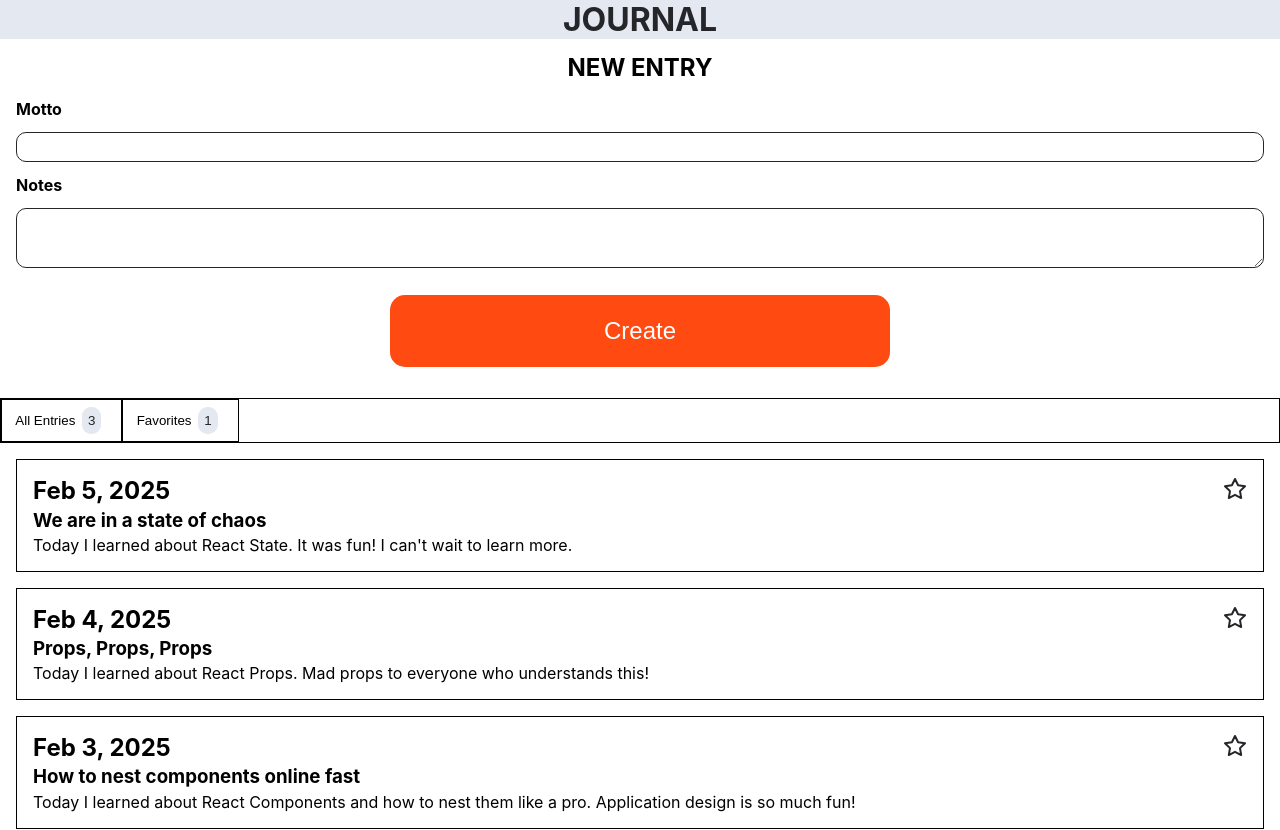
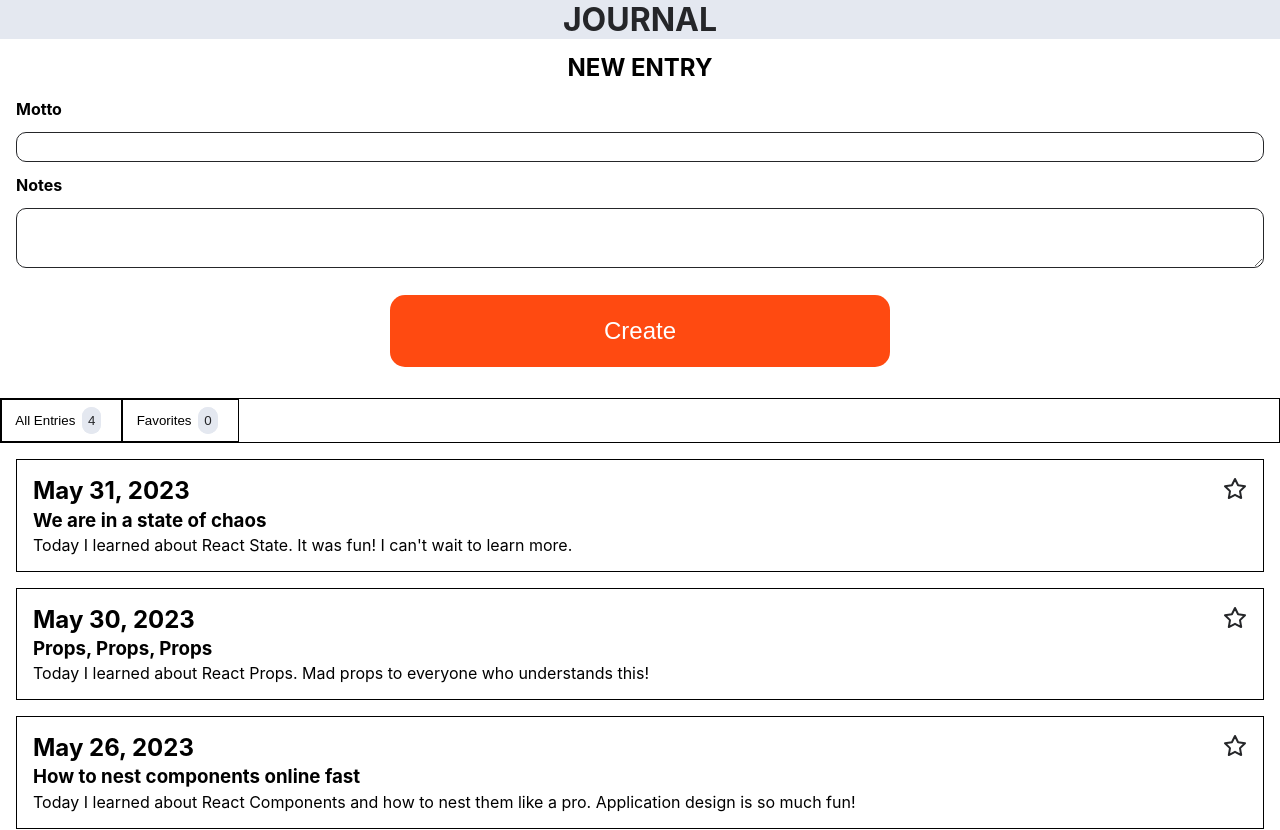
Before and after one commit to ryliecc/journal-app, a React (Create React App) app: page / in a window 1280 px wide. Shown: the top 830 px of the page. Built offline with nearby package versions, Linux system fonts and the light colour scheme.

Commit message:
add entry array length

```diff
--- a/src/App.js
+++ b/src/App.js
@@ -1,6 +1,5 @@
 import { useState } from "react";
 import { uid } from "uid";
-import Badge from "./components/Badge";
 import Button from "./components/Button";
 import EntriesSection from "./components/EntriesSection";
 import EntryForm from "./components/EntryForm";
@@ -10,7 +9,6 @@ import Header from "./components/Header";
 import FavoriteButton from "./components/FavoriteButton";
 import Input from "./components/Input";
 import Main from "./components/Main";
-import Tab from "./components/Tab";
 import TabBar from "./components/TabBar";
 import Textarea from "./components/Textarea";
 import Entry from "./components/Entry";
@@ -19,7 +17,7 @@ export default function App() {
   const [entries, setEntries] = useState([
     {
       id: 1000,
-      date: "Feb 5, 2025",
+      date: "May 31, 2023",
       motto: "We are in a state of chaos",
       notes:
         "Today I learned about React State. It was fun! I can't wait to learn more.",
@@ -27,7 +25,7 @@ export default function App() {
     },
     {
       id: 999,
-      date: "Feb 4, 2025",
+      date: "May 30, 2023",
       motto: "Props, Props, Props",
       notes:
         "Today I learned about React Props. Mad props to everyone who understands this!",
@@ -35,7 +33,7 @@ export default function App() {
     },
     {
       id: 998,
-      date: "Feb 3, 2025",
+      date: "May 26, 2023",
       motto: "How to nest components online fast",
       notes:
         "Today I learned about React Components and how to nest them like a pro. Application design is so much fun!",
@@ -43,12 +41,14 @@ export default function App() {
     },
     {
       id: 997,
-      date: "Feb 2, 2025",
+      date: "May 25, 2023",
       motto: "I'm a React Developer",
       notes: "My React-ion when I learned about React: 😍",
       isFavorite: false,
     },
   ]);
+
+  const favoriteEntries = entries.filter((entry) => entry.isFavorite === true);
 
   function handleAddEntry(event) {
     event.preventDefault();
@@ -63,10 +63,6 @@ export default function App() {
     setEntries([newEntry, ...entries]);
     form.reset();
     form.motto.focus();
-  }
-
-  function handleTabClick() {
-    console.log("tab clicked");
   }
 
   function handleToggleFavorite(favEntryId) {
@@ -90,14 +86,10 @@ export default function App() {
           <Button type="submit" text="Create" />
         </EntryForm>
         <EntriesSection>
-          <TabBar>
-            <Tab text="All Entries" onClick={handleTabClick}>
-              <Badge isActive="true" numberOfEntries="3" />
-            </Tab>
-            <Tab text="Favorites">
-              <Badge isActive="false" numberOfEntries="1" />
-            </Tab>
-          </TabBar>
+          <TabBar
+            numberOfAllEntries={entries.length}
+            numberOfFavoriteEntries={favoriteEntries.length}
+          />
           <EntryList>
             {entries.map((entry) => {
               return (
--- a/src/components/Badge.css
+++ /dev/null
@@ -1,12 +0,0 @@
-.entries-section__badge {
-  border: solid var(--color-water-10);
-  border-radius: 10px;
-  background-color: var(--color-water-10);
-  color: var(--color-granite);
-  margin: 0.5em;
-  border-width: 0.5em;
-}
-
-.entries-section__badge--active {
-  background-color: var(--color-nemo-mid);
-}
--- a/src/components/Badge.js
+++ /dev/null
@@ -1,14 +0,0 @@
-export default function Badge({ isActive, numberOfEntries }) {
-  return (
-    <span
-      isActive={isActive}
-      className={
-        isActive === true
-          ? "entries-section__badge entries-section__badge--active"
-          : "entries-section__badge"
-      }
-    >
-      {numberOfEntries}
-    </span>
-  );
-}
--- a/src/components/Tab.css
+++ /dev/null
@@ -1,6 +0,0 @@
-.entries-section__tab {
-  box-sizing: border-box;
-  border: solid thin;
-  text-align: center;
-  padding: 1em;
-}
--- a/src/components/Tab.js
+++ /dev/null
@@ -1,8 +0,0 @@
-export default function Tab({ onClick, text, children }) {
-  return (
-    <button type="button" onClick="onClick" className="entries-section__tab">
-      {text}
-      {children}
-    </button>
-  );
-}
--- a/src/components/TabBar.css
+++ b/src/components/TabBar.css
@@ -3,3 +3,19 @@
   justify-content: flex-start;
   border: solid thin;
 }
+
+.entries-section__tab {
+  box-sizing: border-box;
+  border: solid thin;
+  text-align: center;
+  padding: 1em;
+}
+
+.tab__badge {
+  border: solid var(--color-water-10);
+  border-radius: 10px;
+  background-color: var(--color-water-10);
+  color: var(--color-granite);
+  margin: 0.5em;
+  border-width: 0.5em;
+}
--- a/src/components/TabBar.js
+++ b/src/components/TabBar.js
@@ -1,3 +1,27 @@
-export default function TabBar({ children }) {
-  return <div className="entries-section__tab-bar">{children}</div>;
+export default function TabBar({
+  onShowAllEntries,
+  numberOfAllEntries,
+  onShowFavoriteEntries,
+  numberOfFavoriteEntries,
+}) {
+  return (
+    <div className="entries-section__tab-bar">
+      <button
+        type="button"
+        onClick={onShowAllEntries}
+        className="entries-section__tab"
+      >
+        All Entries
+        <span className="tab__badge">{numberOfAllEntries}</span>
+      </button>
+      <button
+        type="button"
+        onClick={onShowFavoriteEntries}
+        className="entries-section__tab"
+      >
+        Favorites
+        <span className="tab__badge">{numberOfFavoriteEntries}</span>
+      </button>
+    </div>
+  );
 }
--- a/src/index.css
+++ b/src/index.css
@@ -1,6 +1,5 @@
 @import url("./global.css");
 @import url("./App.css");
-@import url("./components/Badge.css");
 @import url("./components/Button.css");
 @import url("./components/EntriesSection.css");
 @import url("./components/EntryForm.css");
@@ -10,6 +9,5 @@
 @import url("./components/FavoriteButton.css");
 @import url("./components/Input.css");
 @import url("./components/Main.css");
-@import url("./components/Tab.css");
 @import url("./components/TabBar.css");
 @import url("./components/Textarea.css");
```
